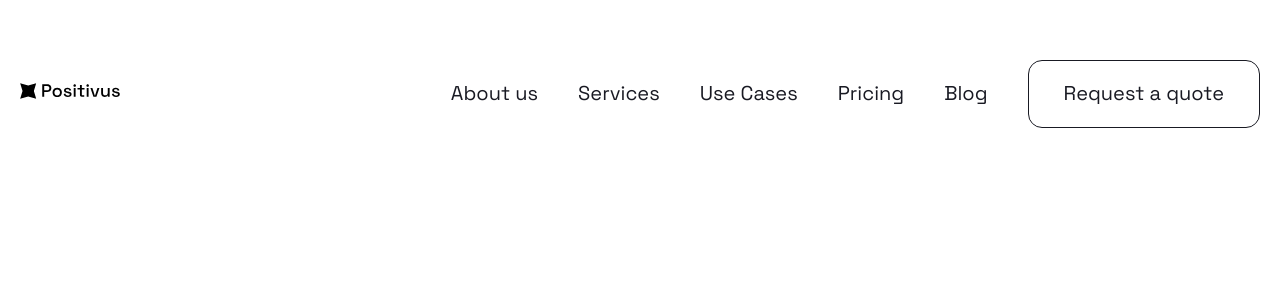
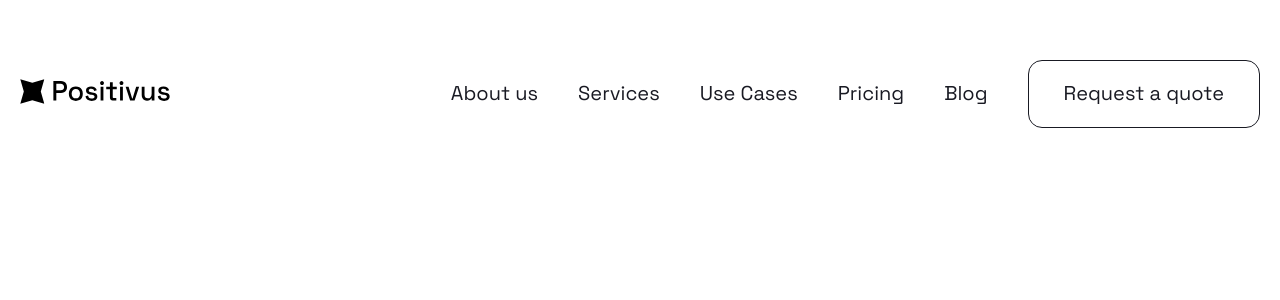
Before and after one commit to Skippy347/AV.BEMPositivus, a React app: page / in a window 1280 px wide. Shown: the top 300 px of the page. Built offline with nearby package versions, Linux system fonts and the light colour scheme.

Commit message:
Add: Include _burger-button.scss block with enhanced SCSS styling

```diff
--- /dev/null
+++ b/src/app/styles/blocks/_burger-button.scss
@@ -0,0 +1,26 @@
+@use "../mixins/mixins";
+
+.burger-button {
+  position: relative;
+  border-radius: var(--border-radius-medium);
+
+  @include mixins.reset-button;
+  @include mixins.aspect-ratio(48px, 1);
+
+  @include mixins.hover {
+    background-color: var(--color-accent);
+  }
+
+  &::after {
+    content: "";
+    width: 50%;
+    height: 2px;
+    border-radius: var(--border-radius-small);
+    background-color: var(--color-dark);
+    box-shadow:
+      0 -8px,
+      0 8px;
+
+    @include mixins.center-position;
+  }
+}
--- a/src/app/styles/mixins/_mixins.scss
+++ b/src/app/styles/mixins/_mixins.scss
@@ -30,3 +30,8 @@
   left: 50%;
   translate: -50%;
 }
+
+@mixin aspect-ratio($width, $ratio) {
+  width: $width;
+  aspect-ratio: $ratio;
+}
--- a/src/app/styles/styles.scss
+++ b/src/app/styles/styles.scss
@@ -8,4 +8,5 @@
 
 // blocks
 @use "./blocks/button";
+@use "./blocks/burger-button";
 @use "./blocks/header";
--- a/src/app/styles/utils/_utils.scss
+++ b/src/app/styles/utils/_utils.scss
@@ -21,12 +21,12 @@
 
 .hidden-mobile {
   @include media.mobile {
-    display: none;
+    display: none !important;
   }
 }
 
 .visible-mobile {
   @include media.mobile-above {
-    display: none;
+    display: none !important;
   }
 }
--- a/src/widgets/Header/ui/Header.tsx
+++ b/src/widgets/Header/ui/Header.tsx
@@ -6,7 +6,7 @@ export function Header(): React.ReactElement {
     <header className="header">
       <div className="header__inner container">
         <a className="header__logo logo" href="#">
-          <img className="logo__image" src={logo} alt="Positivus" width="100" loading="lazy" />
+          <img className="logo__image" src={logo} alt="Positivus" width="150" loading="lazy" />
         </a>
         <nav className="header__menu hidden-mobile">
           <ul className="header__menu-list">
@@ -40,6 +40,9 @@ export function Header(): React.ReactElement {
         <button className="header__button button button--transparent hidden-mobile" type="button">
           Request a quote
         </button>
+        <button className="header__burger-button burger-button visible-mobile" type="button">
+          <span className="visually-hidden">Open navigation menu</span>
+        </button>
       </div>
     </header>
   );
```
